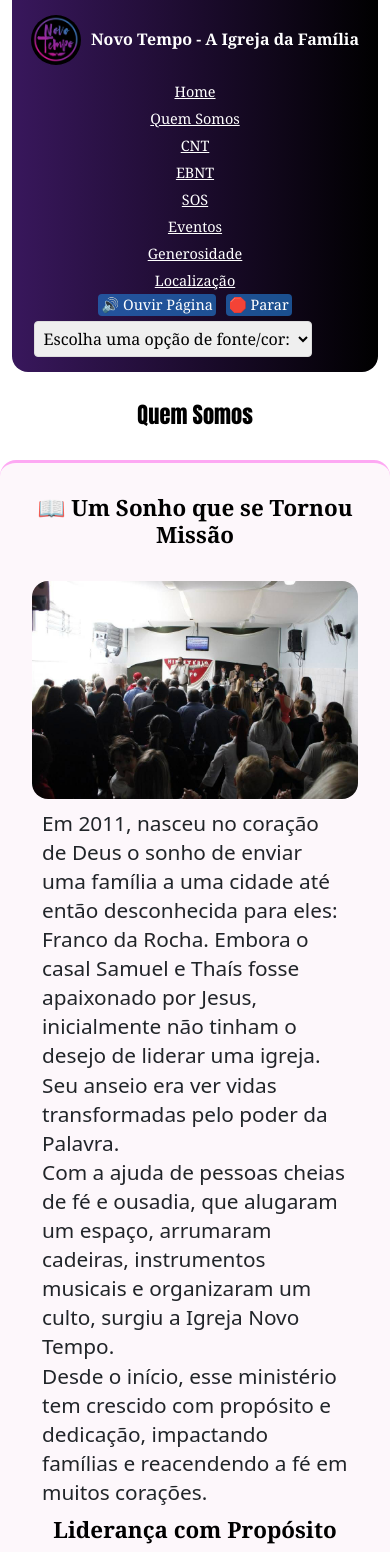
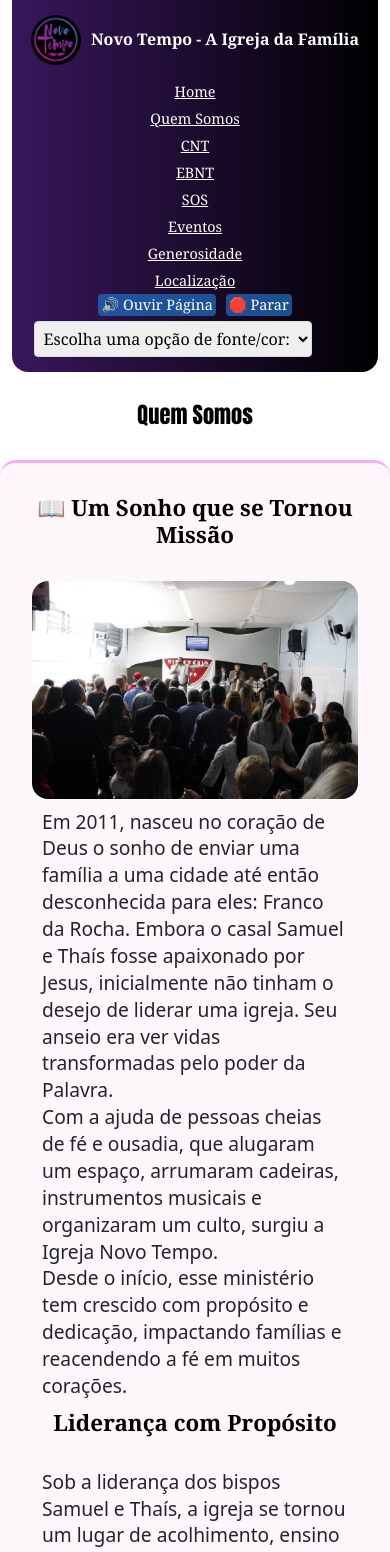
Before and after one commit to MariaaPcsa/projetointegrador3comreact, a React (Vite) app: page /whoweare in a window 390 px wide. Shown: the top 1552 px of the page. Built offline with nearby package versions, Linux system fonts and the light colour scheme.

Commit message:
Atualizando css

```diff
--- a/src/App.css
+++ b/src/App.css
@@ -18,18 +18,3 @@ html, body {
   overflow-x: hidden;
 
 }
-
-
-
-/* Corpo da página */
-body {
-
-  font-size: 10px;
-  font-family: Georgia, 'Times New Roman', Times, serif;
-  line-height: 1.5;
-  background-color: #e7e2e2dc;
-  color: #333;
-  width: 100%;
-  box-sizing: border-box;
-
-}
--- a/src/components/css/whoWeAre.css
+++ b/src/components/css/whoWeAre.css
@@ -108,11 +108,11 @@
   p{
     margin: 10px 10px;
     line-height: 1.4;
-    font-size: 1.5rem;
+    font-size: 1.4rem;
 
   }
   .pastor P{
-  line-height: 1.5;
+  line-height: 1.2rem;
     margin: 10px 10px;
   }
 
@@ -135,7 +135,7 @@
         line-height: 1.3;
     }
     P{
-        font-size: 1.3rem;
+        font-size: 1.2rem;
 
     }
 
@@ -144,3 +144,4 @@
         line-height: 1.2rem;
 
   }
+}
--- a/src/index.css
+++ b/src/index.css
@@ -2,3 +2,15 @@ body, html {
   margin: 0;
   padding: 0;
 }
+
+body {
+
+  font-size: 10px;
+  font-family: Georgia, 'Times New Roman', Times, serif;
+  line-height: 1.5;
+  background-color: #e7e2e2dc;
+  color: #333;
+  width: 100%;
+  box-sizing: border-box;
+
+}
--- a/src/pages/Events.jsx
+++ b/src/pages/Events.jsx
@@ -1,4 +1,5 @@
 import React from 'react'
+import '../index.css';
 import '../components/css/events.css';
 import "bootstrap/dist/css/bootstrap.min.css";
 
```
Also changed, not shown: src/main.jsx (line endings or trailing spaces).
